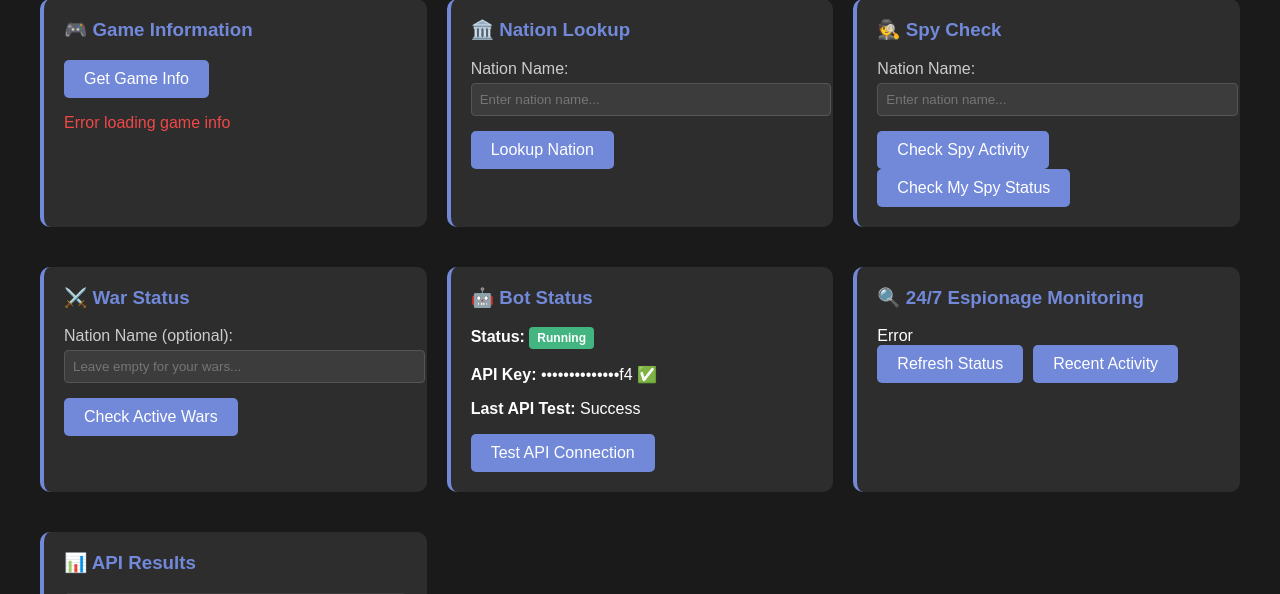
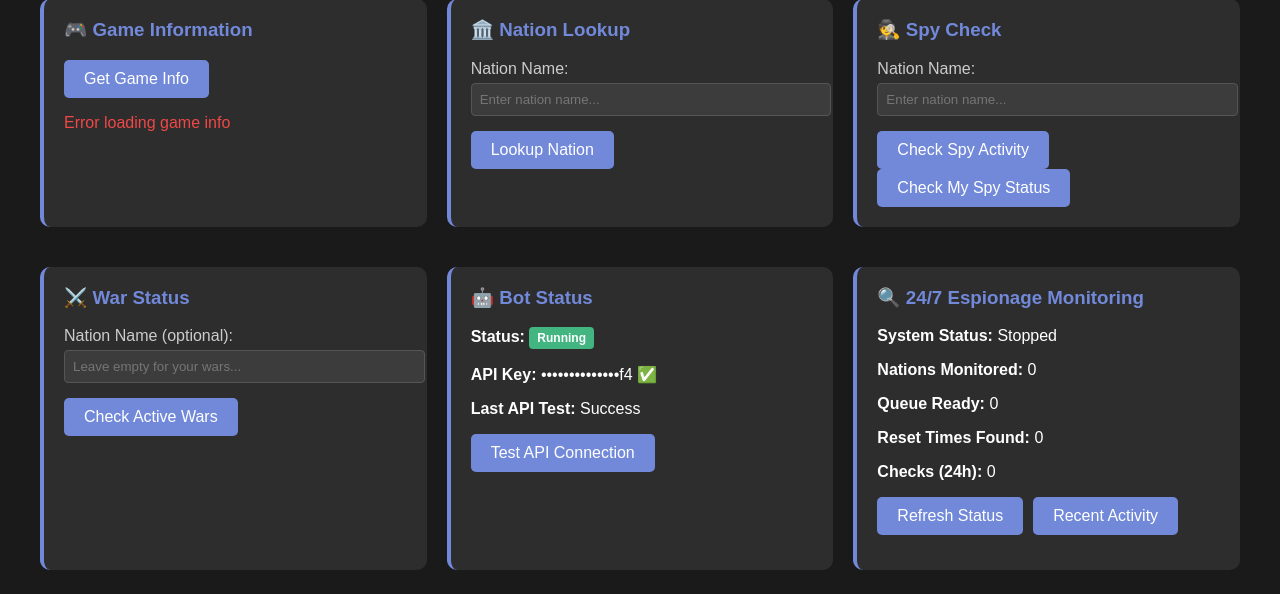
Before and after one commit to DevCodeRift/spyv2, a Flask app: page / in a window 1280 px wide. Shown: the part 201-795 px from the top of the page. Run offline with Flask 3, Linux system fonts and the light colour scheme; data that the repository does not hold is empty; parts of the project's set-up code (start-up, migrations or seed data) failed here and were passed over.

Commit message:
Fix monitoring dashboard: correct JavaScript element IDs and add missing CSS classes

```diff
--- a/web/templates/dashboard.html
+++ b/web/templates/dashboard.html
@@ -89,6 +89,14 @@
         }
         .status.offline {
             background-color: #f04747;
+        }
+        .status.active {
+            background-color: #43b581;
+            color: white;
+        }
+        .status.inactive {
+            background-color: #f04747;
+            color: white;
         }
         #results {
             background-color: #3c3c3c;
@@ -375,26 +383,30 @@
                 const response = await fetch('/api/monitoring/overview');
                 const data = await response.json();
 
-                const statusEl = document.getElementById('monitoring-status');
+                // Update status elements
+                const statusEl = document.getElementById('monitor-status');
                 const nationsEl = document.getElementById('nations-count');
                 const queueEl = document.getElementById('queue-ready');
-                const resetsEl = document.getElementById('resets-found');
+                const resetsEl = document.getElementById('reset-times');
+                const checksEl = document.getElementById('checks-24h');
 
                 if (data.error) {
-                    statusEl.textContent = 'Error';
-                    statusEl.className = 'status-badge status-offline';
+                    statusEl.textContent = 'Error: ' + data.error;
+                    statusEl.className = 'status-offline';
                 } else {
-                    statusEl.textContent = data.monitoring_active ? 'Active' : 'Inactive';
-                    statusEl.className = data.monitoring_active ? 'status-badge status-online' : 'status-badge status-offline';
+                    const isRunning = data.monitoring_status?.is_running || false;
+                    statusEl.textContent = isRunning ? 'Running' : 'Stopped';
+                    statusEl.className = isRunning ? 'status-online' : 'status-offline';
 
-                    nationsEl.textContent = data.nations_count || 0;
-                    queueEl.textContent = data.ready_to_check || 0;
-                    resetsEl.textContent = data.reset_times_found || 0;
+                    nationsEl.textContent = data.database_stats?.total_nations || 0;
+                    queueEl.textContent = data.database_stats?.ready_to_check_now || 0;
+                    resetsEl.textContent = data.database_stats?.reset_times_found || 0;
+                    checksEl.textContent = data.database_stats?.checks_last_24h || 0;
                 }
             } catch (error) {
                 console.error('Error getting monitoring status:', error);
-                document.getElementById('monitoring-status').textContent = 'Error';
-                document.getElementById('monitoring-status').className = 'status-badge status-offline';
+                document.getElementById('monitor-status').textContent = 'Error loading';
+                document.getElementById('monitor-status').className = 'status-offline';
             }
         }
 
```
